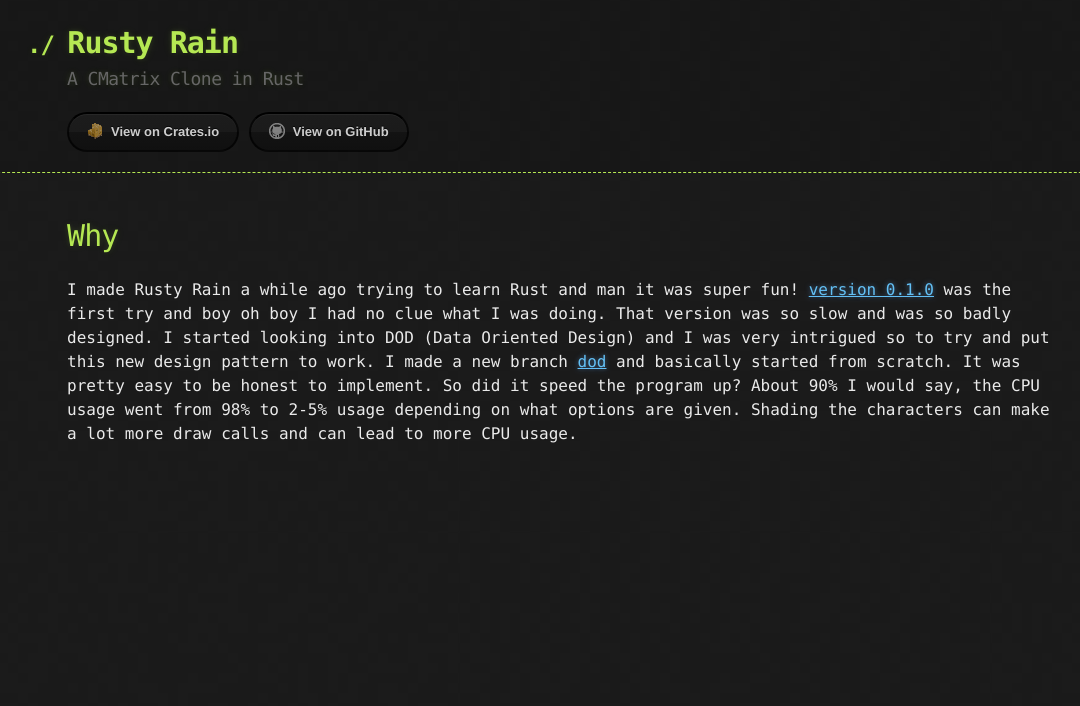
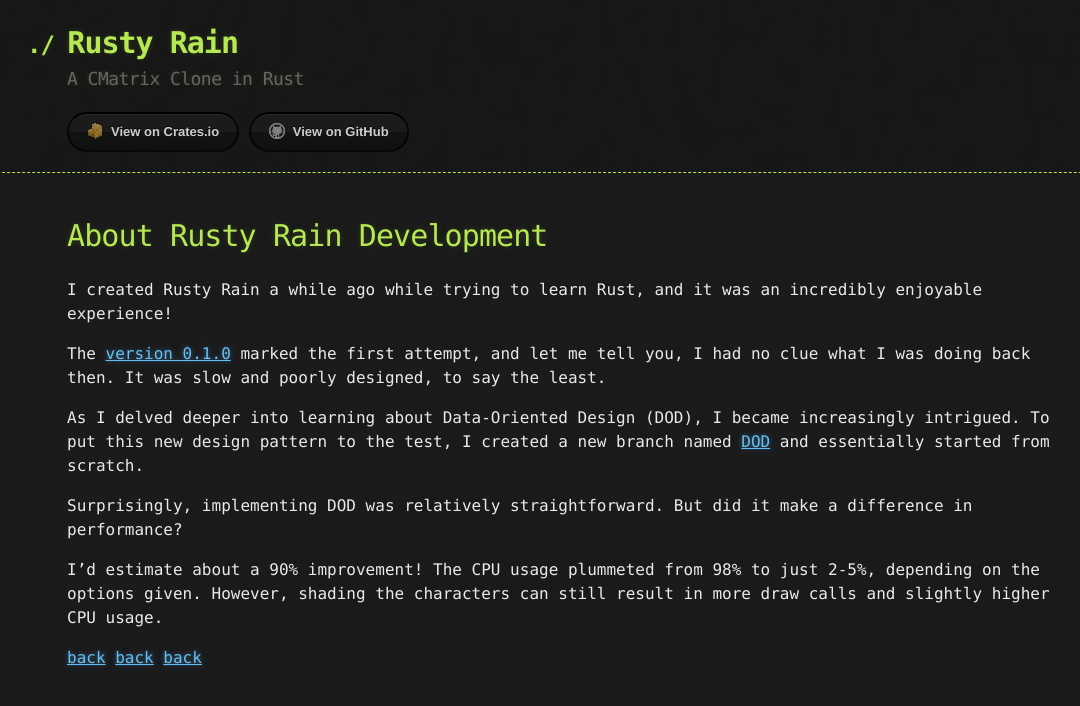
Before and after one commit to cowboy8625/rusty-rain, a Jekyll site: the page built from pages/about.md, in a window 1280 px wide. Shown: the top 706 px of the page, without its empty margins (73-1153 px from the left). Built offline with Jekyll 4.4.1, drawn with Linux system fonts in a browser that asks for light colours; our own code applies the rules of GitHub Pages for plain Markdown files.

Commit message:
update pages

```diff
--- a/pages/about.md
+++ b/pages/about.md
@@ -1,13 +1,16 @@
-# Why
+# About Rusty Rain Development
 
-I made Rusty Rain a while ago trying to learn Rust and man it was super fun!
-[version 0.1.0](https://github.com/cowboy8625/rusty-rain/tree/v0.0.1) was the
-first try and boy oh boy I had no clue what I was doing.
-That version was so slow and was so badly designed.
-I started looking into DOD (Data Oriented Design) and I was very intrigued so
-to try and put this new design pattern to work.  I made a new branch
-[dod](https://github.com/cowboy8625/rusty-rain/tree/dod) and basically started from
-scratch.  It was pretty easy to be honest to implement. So did it speed the program up?
-About 90% I would say, the CPU usage went from 98% to 2-5% usage depending on what
-options are given.  Shading the characters can make a lot more draw calls and can lead
-to more CPU usage.
+
+I created Rusty Rain a while ago while trying to learn Rust, and it was an incredibly enjoyable experience!
+
+The [version 0.1.0](https://github.com/cowboy8625/rusty-rain/tree/v0.0.1) marked the first attempt, and let me tell you, I had no clue what I was doing back then. It was slow and poorly designed, to say the least.
+
+As I delved deeper into learning about Data-Oriented Design (DOD), I became increasingly intrigued. To put this new design pattern to the test, I created a new branch named [DOD](https://github.com/cowboy8625/rusty-rain/tree/dod) and essentially started from scratch.
+
+Surprisingly, implementing DOD was relatively straightforward. But did it make a difference in performance?
+
+I'd estimate about a 90% improvement! The CPU usage plummeted from 98% to just 2-5%, depending on the options given. However, shading the characters can still result in more draw calls and slightly higher CPU usage.
+
+[back](../index.md)
+[back](./index.md)
+[back](./)
```
Also changed, not shown: index.md (+2 -2 lines), pages/another-page.md (deleted, +0 -9 lines), pages/ezemoji.md (+8 -6 lines), pages/installation.md (+1 -1 lines).
